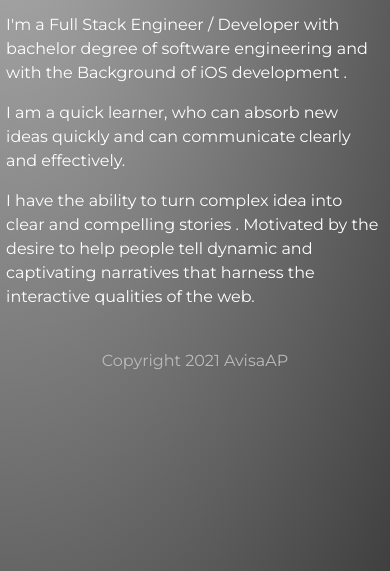
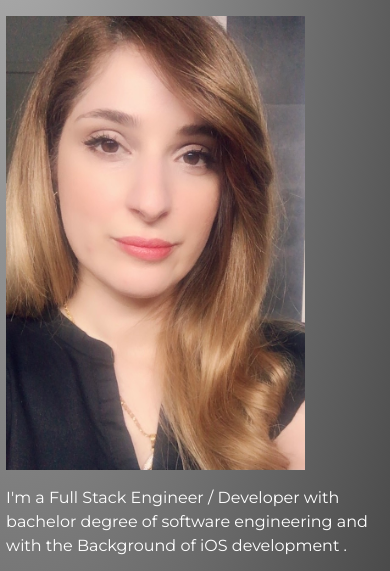
Before and after one commit to Avisa-GA/Portfolio-Avisa, a Gatsby site: page /about in a window 390 px wide. Shown: the part 199-770 px from the top of the page. Built offline with nearby package versions, Linux system fonts and the light colour scheme; Gatsby itself is replaced by a stand-in of ours.

Commit message:
fix: UI responsive

```diff
--- a/src/pages/about.js
+++ b/src/pages/about.js
@@ -1,11 +1,18 @@
 import React from "react";
+import { graphql, Link } from "gatsby";
 import Layout from "../components/Layout";
+import Img from 'gatsby-image';
 
-export default function About() {
+
+export default function About({data}) {
   return (
     <Layout>
       <div>
         <h1>About</h1>
+        <br />
+        <Img style={{maxWidth: '300px'}}
+          fluid={data.file.childImageSharp.fluid}
+        />
         <p>
           I'm a Full Stack Engineer / Developer with bachelor degree of software
           engineering and with the Background of iOS development .
@@ -24,3 +31,15 @@ export default function About() {
     </Layout>
   );
 }
+
+export const query = graphql`
+  query Banner {
+    file(relativePath: { eq: "profile.png" }) {
+      childImageSharp {
+        fluid {
+          ...GatsbyImageSharpFluid
+        }
+      }
+    }
+  }
+`;
--- a/src/pages/index.js
+++ b/src/pages/index.js
@@ -25,7 +25,7 @@ export default function Home({data}) {
 }
 
 export const query = graphql`
-  query Banner {
+  query Profile {
     file(relativePath: { eq: "banner-one.jpeg" }) {
       childImageSharp {
         fluid {
```
Also changed, not shown: src/projects/full-stack-social.md (+1 -1 lines), src/images/profile.jpg (deleted), src/images/profile.png (added).
